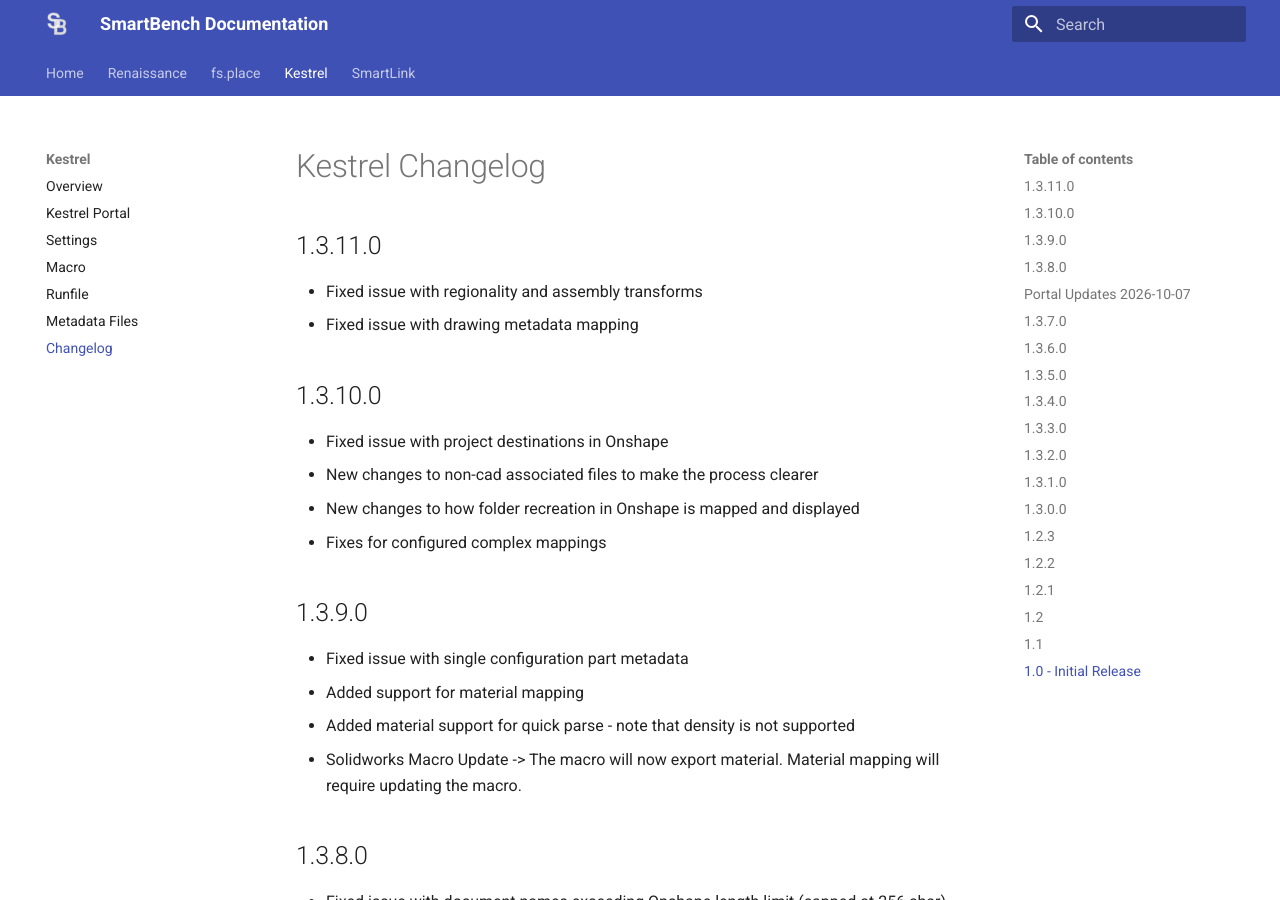
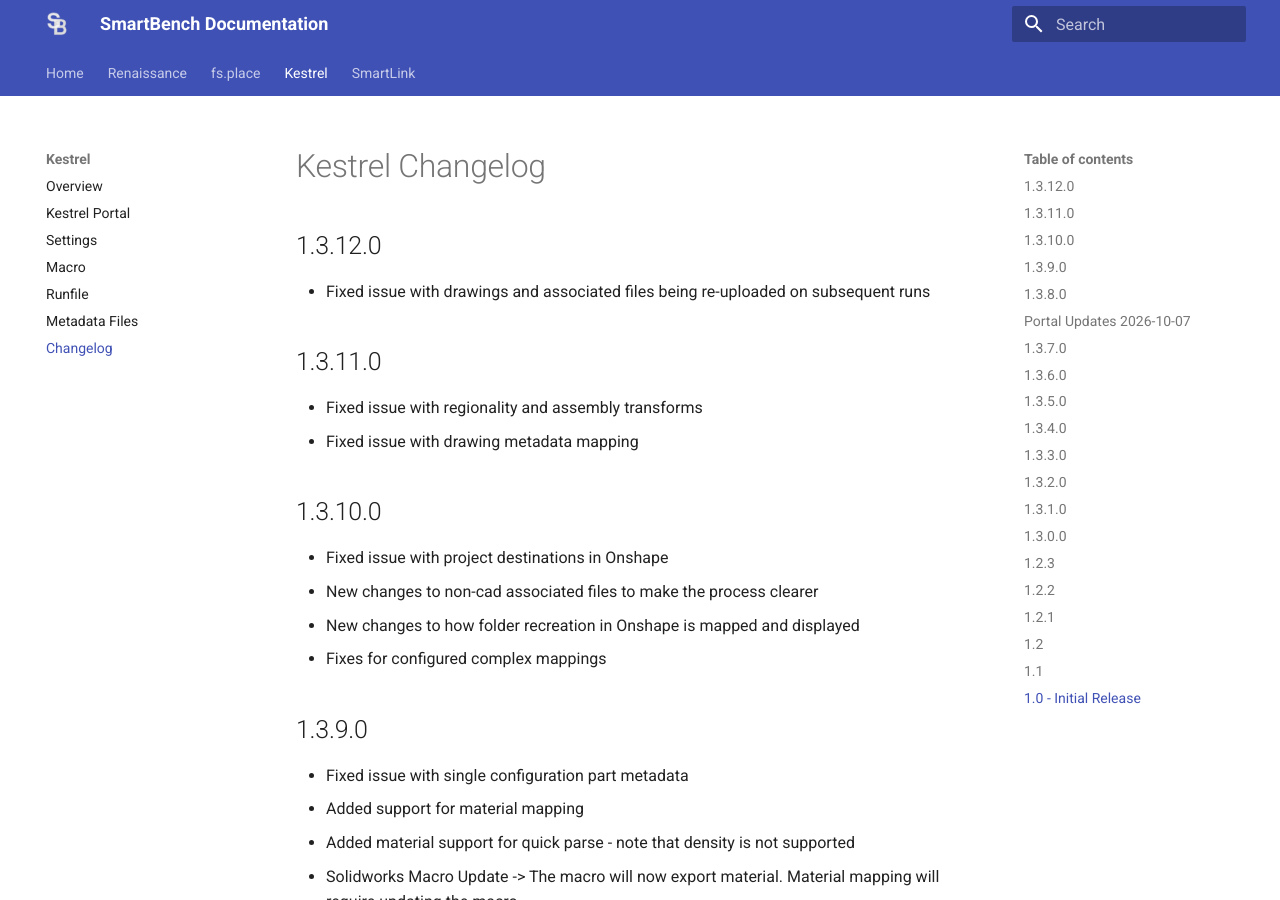
Before and after one commit to SmartBenchSoftware/Documentation, an MkDocs documentation site: the page built from docs/kestrel/changelog.md, in a window 1280 px wide and 900 px high. Built offline with MkDocs 1.6.1 and Material for MkDocs 9.7.7, drawn with Linux system fonts in a browser that asks for light colours.

Commit message:
Add changelog entry for version 1.3.12.0
Added a new entry for version 1.3.12.0 addressing a bug with re-uploading drawings.

```diff
--- a/docs/kestrel/changelog.md
+++ b/docs/kestrel/changelog.md
@@ -1,4 +1,7 @@
 # Kestrel Changelog
+
+## 1.3.12.0
+- Fixed issue with drawings and associated files being re-uploaded on subsequent runs
 
 ## 1.3.11.0
 - Fixed issue with regionality and assembly transforms
```
